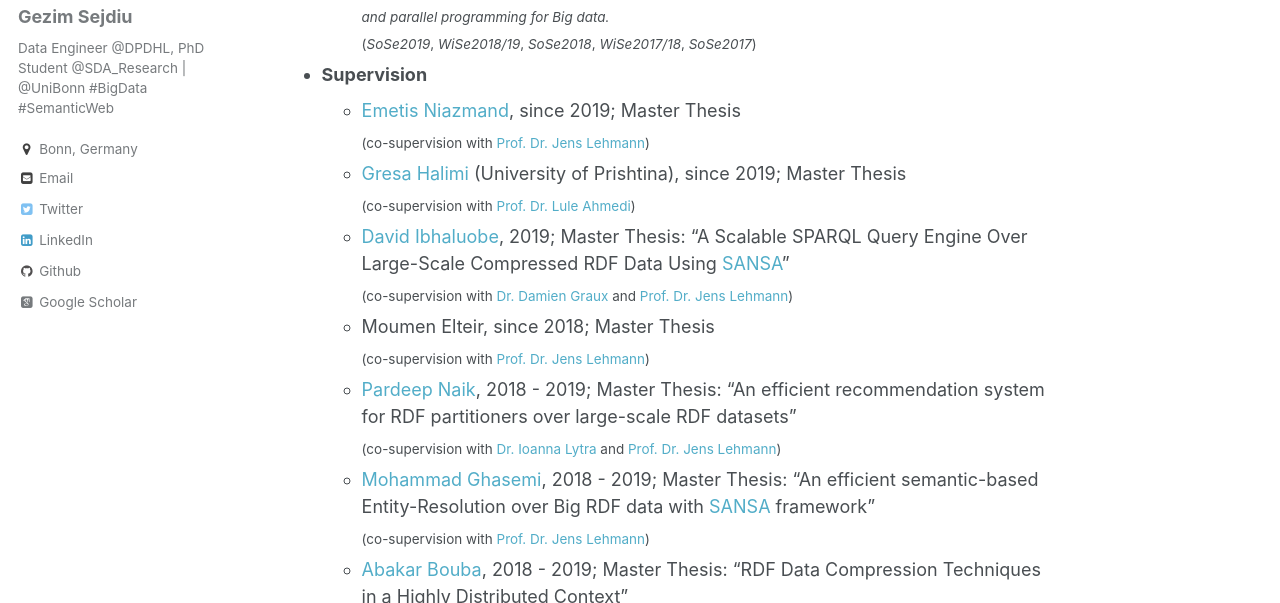
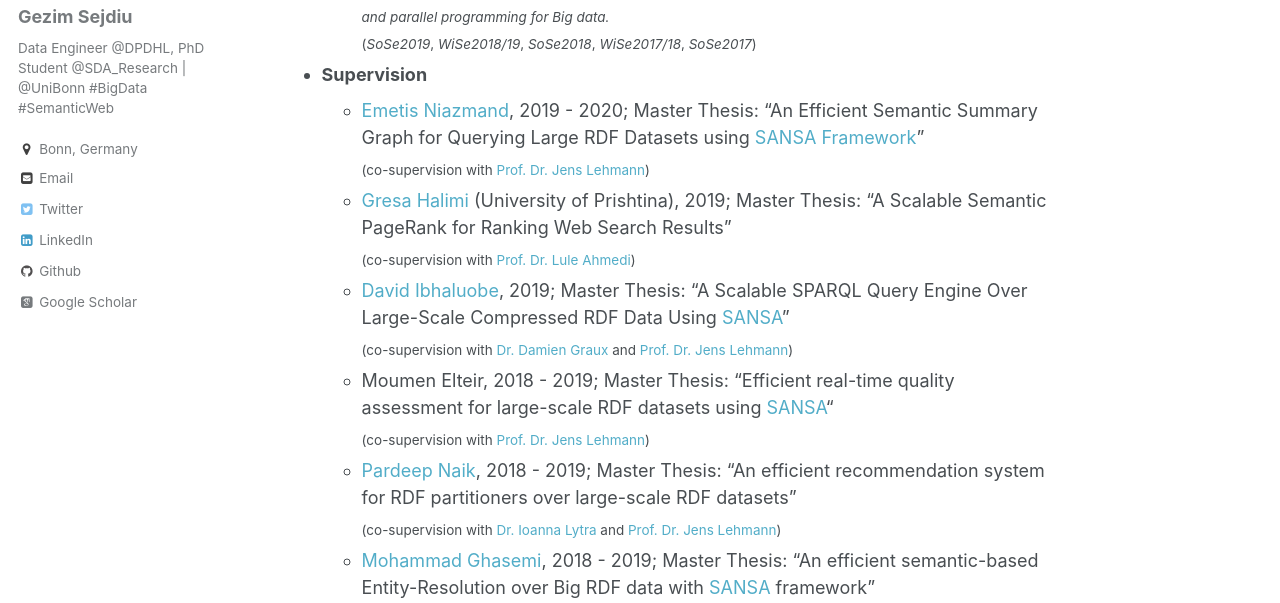
Before and after one commit to GezimSejdiu/gezimsejdiu.github.io, a Jekyll site: the page built from _pages/teaching.md, in a window 1280 px wide and 900 px high, cut to the strip 297-900 px from the top of the window. Built offline with Jekyll 4.4.1, drawn with Linux system fonts in a browser that asks for light colours; some web fonts are replaced.

Commit message:
Update student supervision page. Add completed master thesis.

```diff
--- a/_pages/teaching.md
+++ b/_pages/teaching.md
@@ -9,13 +9,13 @@ author_profile: true
   <sub> _The goal is to provide experience and technical skills related to Big data processing tools like [Apache Spark](http://spark.apache.org/), in addition, to make them acquainted with the functional programming style prevalent in concurrent and parallel programming for Big data._ <br />
   (_SoSe2019_, _WiSe2018/19_, _SoSe2018_, _WiSe2017/18_, _SoSe2017_)
 * **Supervision**
-  * [Emetis Niazmand](https://github.com/ENiaz), since 2019; Master Thesis <br />
+  * [Emetis Niazmand](https://github.com/ENiaz), 2019 - 2020; Master Thesis: "An Efficient Semantic Summary Graph for Querying Large RDF Datasets using [SANSA Framework](http://sansa-stack.net/)" <br />
   <sub>(co-supervision with [Prof. Dr. Jens Lehmann](http://sda.cs.uni-bonn.de/people/prof-dr-jens-lehmann/))
-  * [Gresa Halimi](https://github.com/Gressa) (University of Prishtina), since 2019; Master Thesis <br />
+  * [Gresa Halimi](https://github.com/Gressa) (University of Prishtina), 2019; Master Thesis: "A Scalable Semantic PageRank for Ranking Web Search Results" <br />
   <sub>(co-supervision with [Prof. Dr. Lule Ahmedi](http://luleahmedi.uni-pr.edu/))
   * [David Ibhaluobe](https://github.com/ibhadavid), 2019; Master Thesis: "A Scalable SPARQL Query Engine Over Large-Scale Compressed RDF Data Using [SANSA](http://sansa-stack.net/)" <br />
   <sub>(co-supervision with [Dr. Damien Graux](http://sda.cs.uni-bonn.de/people/dr-damien-graux/) and [Prof. Dr. Jens Lehmann](http://sda.cs.uni-bonn.de/people/prof-dr-jens-lehmann/))
-  * Moumen Elteir, since 2018; Master Thesis<br />
+  * Moumen Elteir, 2018 - 2019; Master Thesis: "Efficient real-time quality assessment for large-scale RDF datasets using [SANSA](http://sansa-stack.net/)"<br />
   <sub> (co-supervision with [Prof. Dr. Jens Lehmann](http://sda.cs.uni-bonn.de/people/prof-dr-jens-lehmann/))
   * [Pardeep Naik](https://github.com/livinnatious), 2018 - 2019; Master Thesis: "An efficient recommendation system for RDF partitioners over large-scale RDF datasets" <br />
   <sub>(co-supervision with [Dr. Ioanna Lytra](http://sda.cs.uni-bonn.de/people/dr-ioanna-lytra/) and [Prof. Dr. Jens Lehmann](http://sda.cs.uni-bonn.de/people/prof-dr-jens-lehmann/))
```
